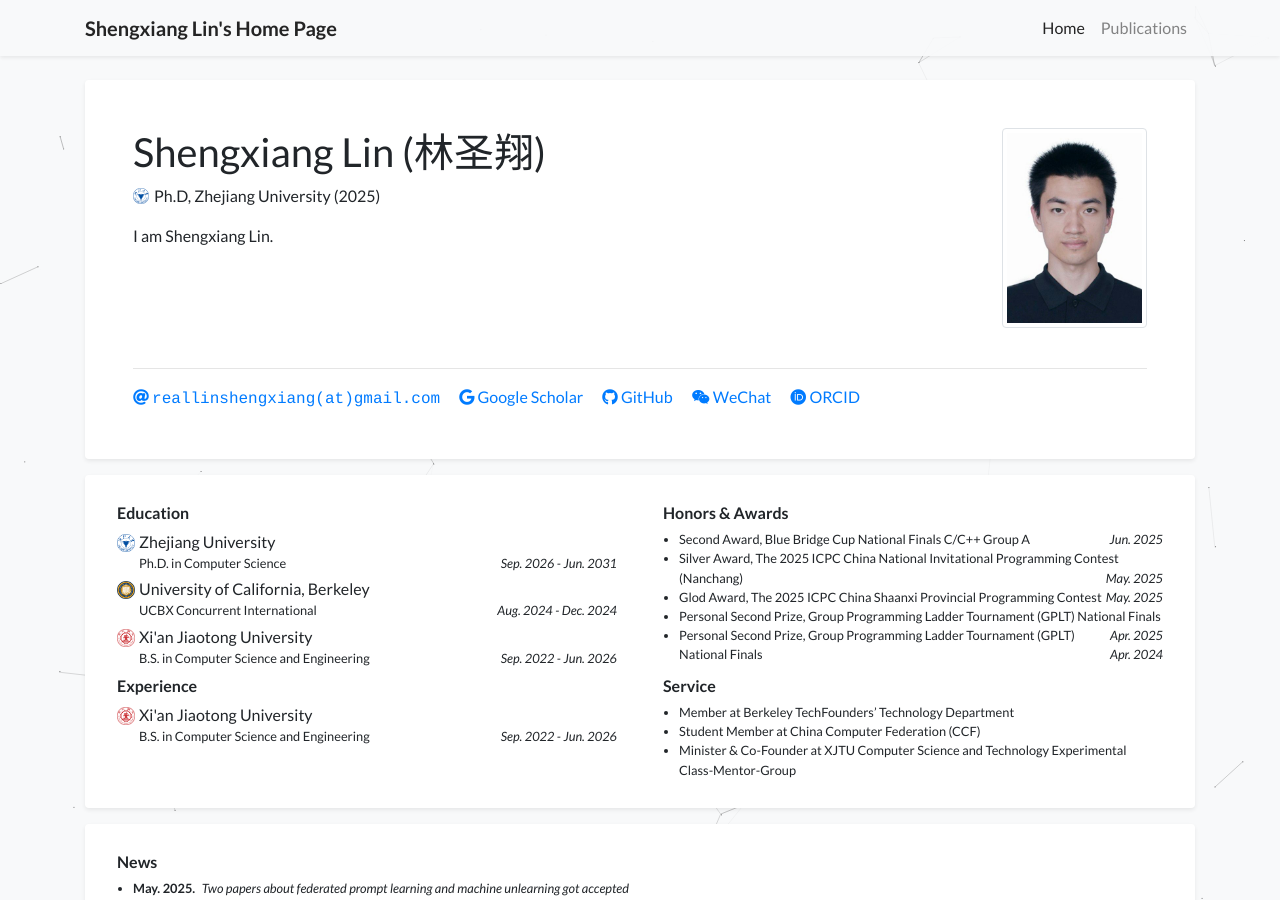
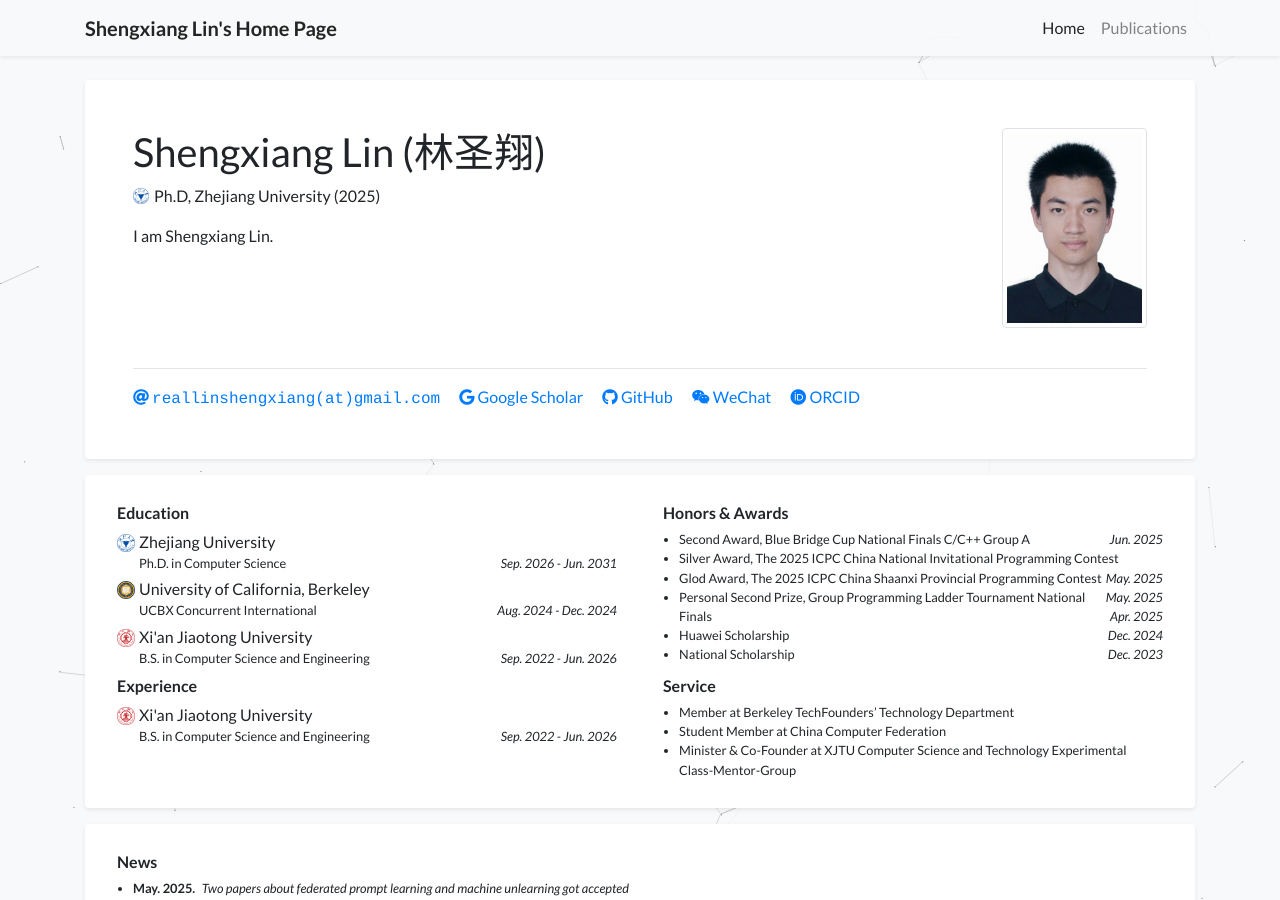
Before and after one commit to Lin-Shengxiang/Lin-Shengxiang.github.io, a Jekyll site: the page built from index.html, in a window 1280 px wide and 900 px high. Built offline with Jekyll 4.4.1, drawn with Linux system fonts in a browser that asks for light colours; a style sheet for code colours, icons or effects is not loaded.

Commit message:
Update profile.yml

```diff
--- a/_data/profile.yml
+++ b/_data/profile.yml
@@ -50,20 +50,21 @@ experience:
 awards:
 - name: Second Award, Blue Bridge Cup National Finals C/C++ Group A
   date: Jun. 2025
-- name: Silver Award, The 2025 ICPC China National Invitational Programming Contest (Nanchang)
+- name: Silver Award, The 2025 ICPC China National Invitational Programming Contest
   date: May. 2025
 - name: Glod Award, The 2025 ICPC China Shaanxi Provincial Programming Contest
   date: May. 2025
-- name: Personal Second Prize, Group Programming Ladder Tournament (GPLT) National Finals
+- name: Personal Second Prize, Group Programming Ladder Tournament National Finals
   date: Apr. 2025
-- name: Personal Second Prize, Group Programming Ladder Tournament (GPLT) National Finals
-  date: Apr. 2024
-
+- name: Huawei Scholarship
+  date: Dec. 2024
+- name: National Scholarship
+  date: Dec. 2023
 
 service:
   - name: Member at Berkeley TechFounders’ Technology Department
     date: Aug. 2024 - Dec. 2024
-  - name: Student Member at China Computer Federation (CCF)
+  - name: Student Member at China Computer Federation
     date: Jun. 2024 - present
   - name: Minister & Co-Founder at XJTU Computer Science and Technology Experimental Class-Mentor-Group
     date: Sept. 2023 - present
```
